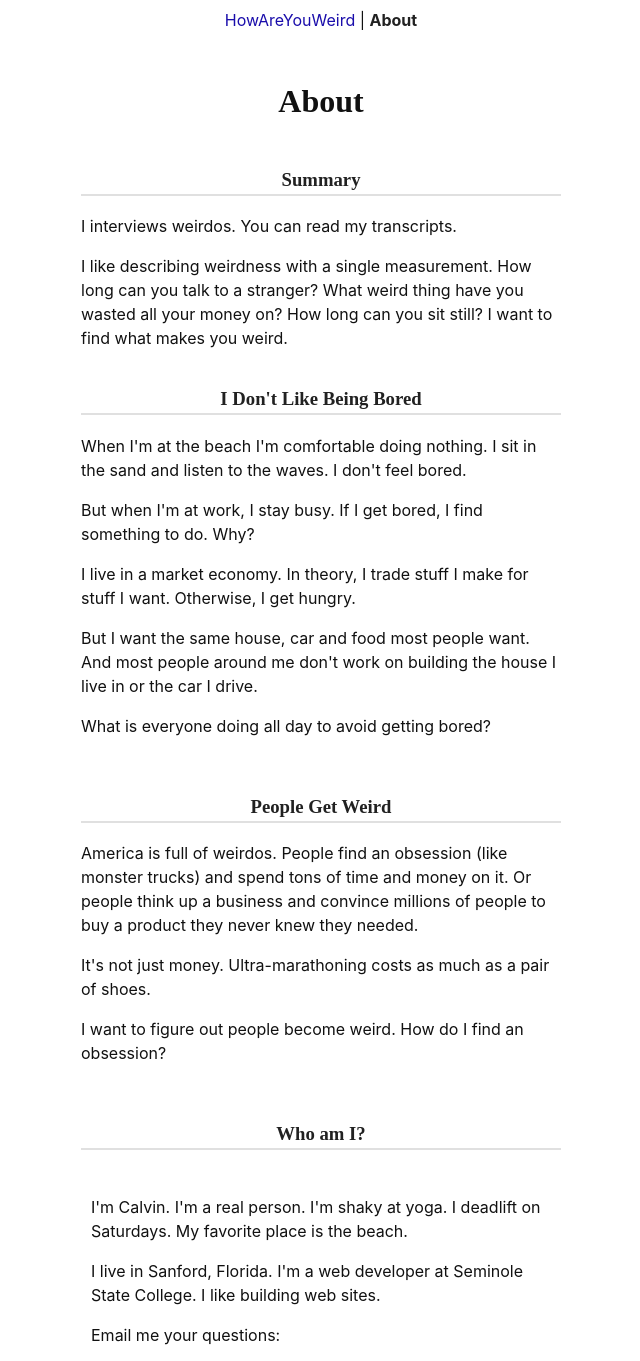
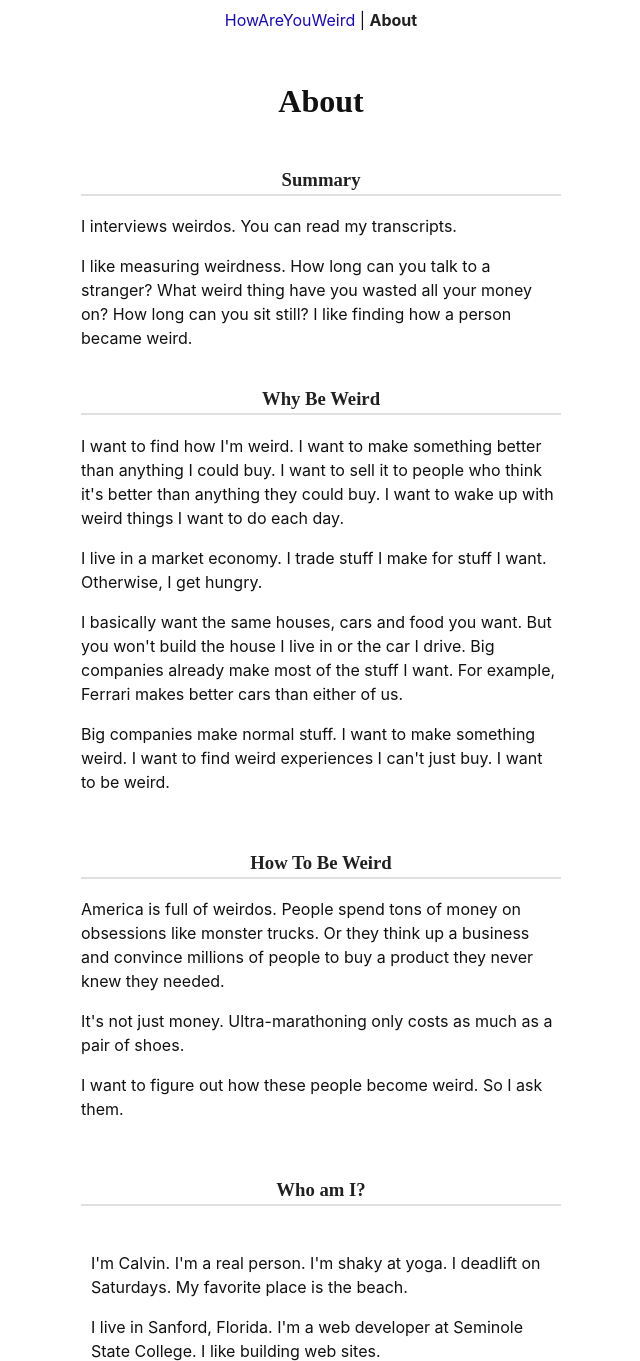
Before and after one commit to c-arthur-hill/questeng, a Django app: page /about in a window 1280 px wide. Shown: the top 1361 px of the page, without its empty margins (319-959 px from the left). Run offline with Django 3.2, Linux system fonts and the light colour scheme.

Commit message:
revised about page

```diff
--- a/questionengine/articles/templates/about.html
+++ b/questionengine/articles/templates/about.html
@@ -8,23 +8,22 @@
     <div class="full-width overflow-hidden">
         <h3 class="align-center light-bottom-border">Summary</h3>
         <p>I interviews weirdos. You can read my transcripts.</p>
-        <p>I like describing weirdness with a single measurement. How long can you talk to a stranger? What weird thing have you wasted all your money on? How long can you sit still? I want to find what makes you weird.</p>
+        <p>I like measuring weirdness. How long can you talk to a stranger? What weird thing have you wasted all your money on? How long can you sit still? I like finding how a person became weird.</p>
     </div>
     <div class="full-width overflow-hidden">
-        <h3 class="align-center light-bottom-border">I Don't Like Being Bored</h3>
-        <p>When I'm at the beach I'm comfortable doing nothing. I sit in the sand and listen to the waves. I don't feel bored.</p>
-        <p>But when I'm at work, I stay busy. If I get bored, I find something to do. Why?</p>
-        <p>I live in a market economy. In theory, I trade stuff I make for stuff I want. Otherwise, I get hungry.</p>
-        <p>But I want the same house, car and food most people want. And most people around me don't work on building the house I live in or the car I drive.</p>
-        <p>What is everyone doing all day to avoid getting bored?</p>
+        <h3 class="align-center light-bottom-border">Why Be Weird</h3>
+        <p>I want to find how I'm weird. I want to make something better than anything I could buy. I want to sell it to people who think it's better than anything they could buy. I want to wake up with weird things I want to do each day.</p>
+        <p>I live in a market economy. I trade stuff I make for stuff I want. Otherwise, I get hungry.</p>
+        <p>I basically want the same houses, cars and food you want. But you won't build the house I live in or the car I drive. Big companies already make most of the stuff I want. For example, Ferrari makes better cars than either of us. </p>
+        <p>Big companies make normal stuff. I want to make something weird. I want to find weird experiences I can't just buy. I want to be weird.</p>
     </div>
     <div class="padding-10">
     </div>
     <div class="full-width overflow-hidden">
-        <h3 class="align-center light-bottom-border">People Get Weird</h3>
-        <p>America is full of weirdos. People find an obsession (like monster trucks) and spend tons of time and money on it. Or people think up a business and convince millions of people to buy a product they never knew they needed.</p>
-        <p>It's not just money. Ultra-marathoning costs as much as a pair of shoes.</p>
-        <p>I want to figure out people become weird. How do I find an obsession?</p>
+        <h3 class="align-center light-bottom-border">How To Be Weird</h3>
+        <p>America is full of weirdos. People spend tons of money on obsessions like monster trucks. Or they think up a business and convince millions of people to buy a product they never knew they needed.</p>
+        <p>It's not just money. Ultra-marathoning only costs as much as a pair of shoes.</p>
+        <p>I want to figure out how these people become weird. So I ask them.</p>
     </div>
     <div class="padding-10">
     </div>
```
